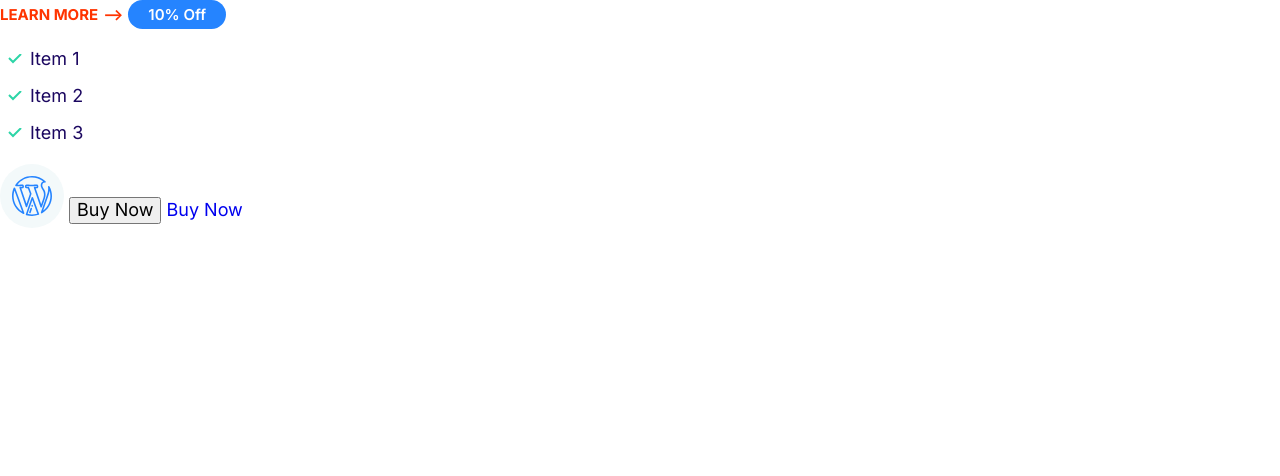
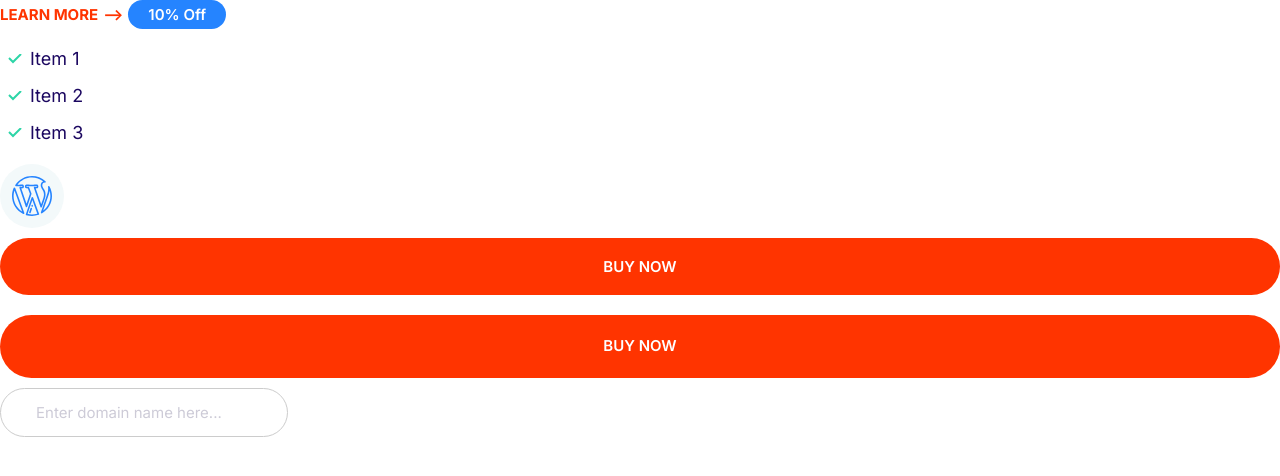
Before and after one commit to sarahnsaw/moshifyyy, a plain HTML site: page index.html in a window 1280 px wide. Drawn offline with Linux system fonts and the light colour scheme.

Commit message:
input field commit

```diff
--- a/css/style.css
+++ b/css/style.css
@@ -5,6 +5,13 @@
   --color-headings: #1b0760;
   --color-body: #918ca4;
 }
+
+*,
+*::after,
+*::before {
+  box-sizing: border-box;
+}
+
 /* Typography */
 html {
   /* 62.5% of 16px = 10px */
@@ -161,3 +168,80 @@ a {
   justify-content: center;
   align-items: center;
 }
+
+.btn {
+  border-radius: 40px;
+  border: 0;
+  cursor: pointer;
+  font-size: 1.8rem;
+  font-weight: 600;
+  margin: 1rem 0;
+  padding: 2rem 3rem;
+  text-align: center;
+  text-transform: uppercase;
+  white-space: nowrap;
+}
+
+.btn--primary {
+  background: var(--color-primary);
+  color: #fff;
+}
+.btn--primary:hover {
+  background: #fd4516;
+}
+
+.btn--secondary {
+  background: var(--color-secondary);
+  color: #fff;
+}
+.btn-secondary:hover {
+  background: #00c8eb;
+}
+.btn--accent {
+  background: var(--color-accent);
+  color: #fff;
+}
+.btn--accent:hover {
+  background: #ec3000;
+}
+
+.btn--outline {
+  background: #fff;
+  color: var(--color-headings);
+  border: 2px solid var(--color-headings);
+}
+
+.btn--outline:hover {
+  background: var(--color-headings);
+  color: #fff;
+}
+
+.btn--block {
+  width: 100%;
+  display: inline-block;
+}
+
+@media screen and (min-width: 1034px) {
+  .btn {
+    font-size: 1.5rem;
+  }
+}
+
+/* Inputs */
+
+.input {
+  border-radius: 30px;
+  border: 1px solid #ccc;
+  color: var(--color-headings);
+  font-size: 2rem;
+  outline: 0;
+  padding: 1.5rem 3.5rem;
+}
+::placeholder {
+  color: #cdcbd7;
+}
+@media screen and (min-width: 1024px) {
+  .input {
+    font-size: 1.5rem;
+  }
+}
--- a/index.html
+++ b/index.html
@@ -32,6 +32,6 @@
 <button class="btn btn--accent btn--block">Buy Now</button>
 <a href="#" class="btn btn--accent btn--block">Buy Now</a>
 
-
+<input type="text" class="input" placeholder="Enter domain name here...">
   </body>
 </html>
```
